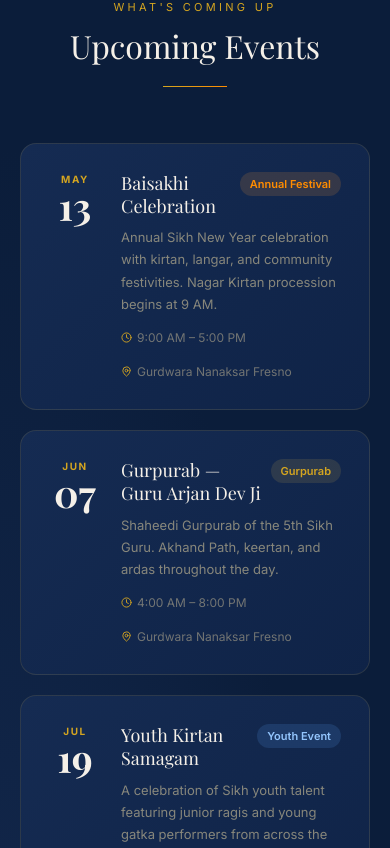
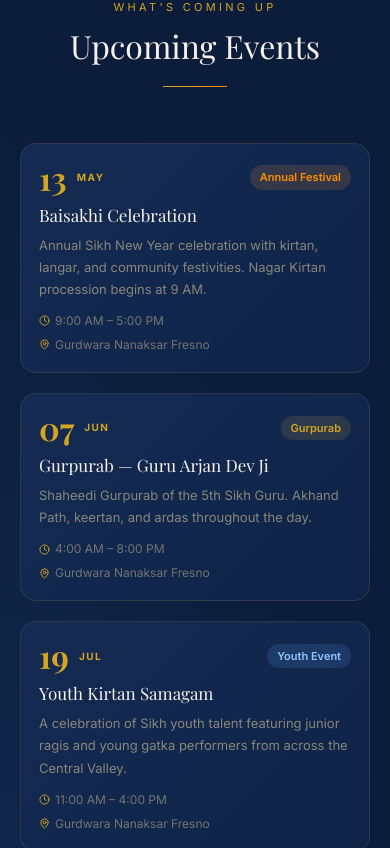
Before and after one commit to aaronbenjamin1/gurdwara2, a Next.js app: page / in a window 390 px wide. Shown: the part 3801-4649 px from the top of the page. Built offline with nearby package versions, Linux system fonts and the light colour scheme; a web font is replaced by a local one.

Commit message:
Fix mobile overflow: html overflow-x hidden, schedule description flex, events vertical mobile layout

```diff
--- a/app/globals.css
+++ b/app/globals.css
@@ -20,6 +20,8 @@
 
 html {
   scroll-behavior: smooth;
+  overflow-x: hidden;
+  max-width: 100%;
 }
 
 body {
@@ -27,6 +29,7 @@ body {
   color: var(--text);
   font-family: 'Georgia', serif;
   overflow-x: hidden;
+  max-width: 100%;
 }
 
 ::selection {
--- a/components/Events.tsx
+++ b/components/Events.tsx
@@ -94,13 +94,43 @@ export default function Events() {
                 background: "linear-gradient(135deg, #152B52, #0F2347)",
                 border: "1px solid rgba(201,168,76,0.15)",
                 borderRadius: 16,
-                padding: 28,
-                minWidth: 0,
-                overflow: "hidden",
+                padding: isMobile ? 18 : 28,
+                width: "100%",
+                boxSizing: "border-box",
               }}
             >
-              <div style={{ display: "flex", gap: 20, minWidth: 0 }}>
-                {/* Date */}
+              {isMobile ? (
+                /* Mobile: fully vertical layout, no side-by-side flex */
+                <div>
+                  <div style={{ display: "flex", alignItems: "center", gap: 10, marginBottom: 10 }}>
+                    <span style={{ color: "#D4A520", fontSize: 32, fontWeight: 700, fontFamily: "var(--font-playfair), Georgia, serif", lineHeight: 1 }}>
+                      {event.day}
+                    </span>
+                    <span style={{ color: "#D4A520", fontSize: 10, fontWeight: 700, letterSpacing: "0.15em", textTransform: "uppercase", fontFamily: "var(--font-inter), sans-serif" }}>
+                      {event.month}
+                    </span>
+                    <span style={{ marginLeft: "auto", fontSize: 11, padding: "4px 10px", borderRadius: 999, background: event.tagColor, color: event.tagText, fontFamily: "var(--font-inter), sans-serif", fontWeight: 600, whiteSpace: "nowrap" }}>
+                      {event.tag}
+                    </span>
+                  </div>
+                  <h3 style={{ fontFamily: "var(--font-playfair), Georgia, serif", fontSize: 17, color: "#f5f0e8", lineHeight: 1.3, marginBottom: 8 }}>
+                    {event.title}
+                  </h3>
+                  <p style={{ color: "rgba(232,213,163,0.55)", fontSize: 13, lineHeight: 1.7, marginBottom: 12, fontFamily: "var(--font-inter), sans-serif" }}>
+                    {event.description}
+                  </p>
+                  <div style={{ display: "flex", flexDirection: "column", gap: 6, fontSize: 12, color: "rgba(232,213,163,0.45)", fontFamily: "var(--font-inter), sans-serif" }}>
+                    <span style={{ display: "flex", alignItems: "center", gap: 5 }}>
+                      <Clock size={11} color="#D4A520" /> {event.time}
+                    </span>
+                    <span style={{ display: "flex", alignItems: "center", gap: 5 }}>
+                      <MapPin size={11} color="#D4A520" /> {event.location}
+                    </span>
+                  </div>
+                </div>
+              ) : (
+                /* Desktop: date side by side with content */
+                <div style={{ display: "flex", gap: 20 }}>
                   <div style={{ flexShrink: 0, textAlign: "center", width: 52 }}>
                     <div style={{ color: "#D4A520", fontSize: 10, fontWeight: 700, letterSpacing: "0.15em", textTransform: "uppercase", fontFamily: "var(--font-inter), sans-serif" }}>
                       {event.month}
@@ -109,18 +139,16 @@ export default function Events() {
                       {event.day}
                     </div>
                   </div>
-
-                {/* Content */}
                   <div style={{ flex: 1, minWidth: 0 }}>
-                  <div style={{ display: "flex", alignItems: "flex-start", flexWrap: "wrap", gap: 8, marginBottom: 8 }}>
-                    <h3 style={{ fontFamily: "var(--font-playfair), Georgia, serif", fontSize: 18, color: "#f5f0e8", lineHeight: 1.3, flex: 1, minWidth: 0 }}>
+                    <div style={{ display: "flex", alignItems: "flex-start", justifyContent: "space-between", gap: 10, marginBottom: 8 }}>
+                      <h3 style={{ fontFamily: "var(--font-playfair), Georgia, serif", fontSize: 18, color: "#f5f0e8", lineHeight: 1.3 }}>
                         {event.title}
                       </h3>
                       <span style={{ flexShrink: 0, fontSize: 11, padding: "4px 10px", borderRadius: 999, background: event.tagColor, color: event.tagText, fontFamily: "var(--font-inter), sans-serif", fontWeight: 600 }}>
                         {event.tag}
                       </span>
                     </div>
-                  <p style={{ color: "rgba(232,213,163,0.55)", fontSize: 13, lineHeight: 1.7, marginBottom: 14, fontFamily: "var(--font-inter), sans-serif", wordBreak: "break-word" }}>
+                    <p style={{ color: "rgba(232,213,163,0.55)", fontSize: 13, lineHeight: 1.7, marginBottom: 14, fontFamily: "var(--font-inter), sans-serif" }}>
                       {event.description}
                     </p>
                     <div style={{ display: "flex", flexWrap: "wrap", gap: 16, fontSize: 12, color: "rgba(232,213,163,0.45)", fontFamily: "var(--font-inter), sans-serif" }}>
@@ -133,6 +161,7 @@ export default function Events() {
                     </div>
                   </div>
                 </div>
+              )}
             </motion.div>
           ))}
         </div>
--- a/components/Schedule.tsx
+++ b/components/Schedule.tsx
@@ -137,11 +137,11 @@ export default function Schedule() {
                       {item.time}
                     </div>
                   </div>
-                  <div>
+                  <div style={{ flex: 1, minWidth: 0 }}>
                     <div style={{ color: "#f5f0e8", fontWeight: 600, fontFamily: "var(--font-playfair), Georgia, serif", fontSize: 15, marginBottom: 2 }}>
                       {item.name}
                     </div>
-                    <div style={{ color: "rgba(232,213,163,0.45)", fontSize: 13, fontFamily: "var(--font-inter), sans-serif" }}>
+                    <div style={{ color: "rgba(232,213,163,0.45)", fontSize: 13, fontFamily: "var(--font-inter), sans-serif", wordBreak: "break-word" }}>
                       {item.description}
                     </div>
                   </div>
```
Lines whose indentation alone changed are shown as unchanged.
